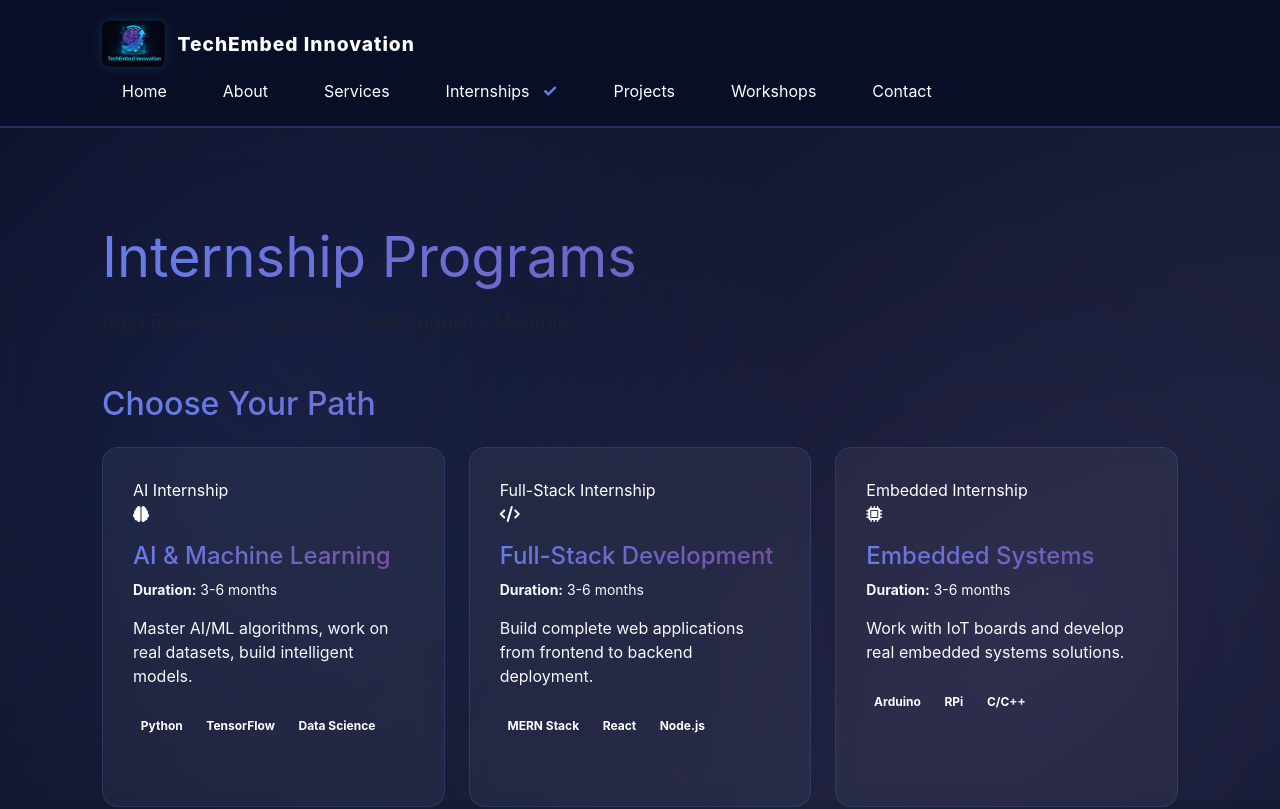
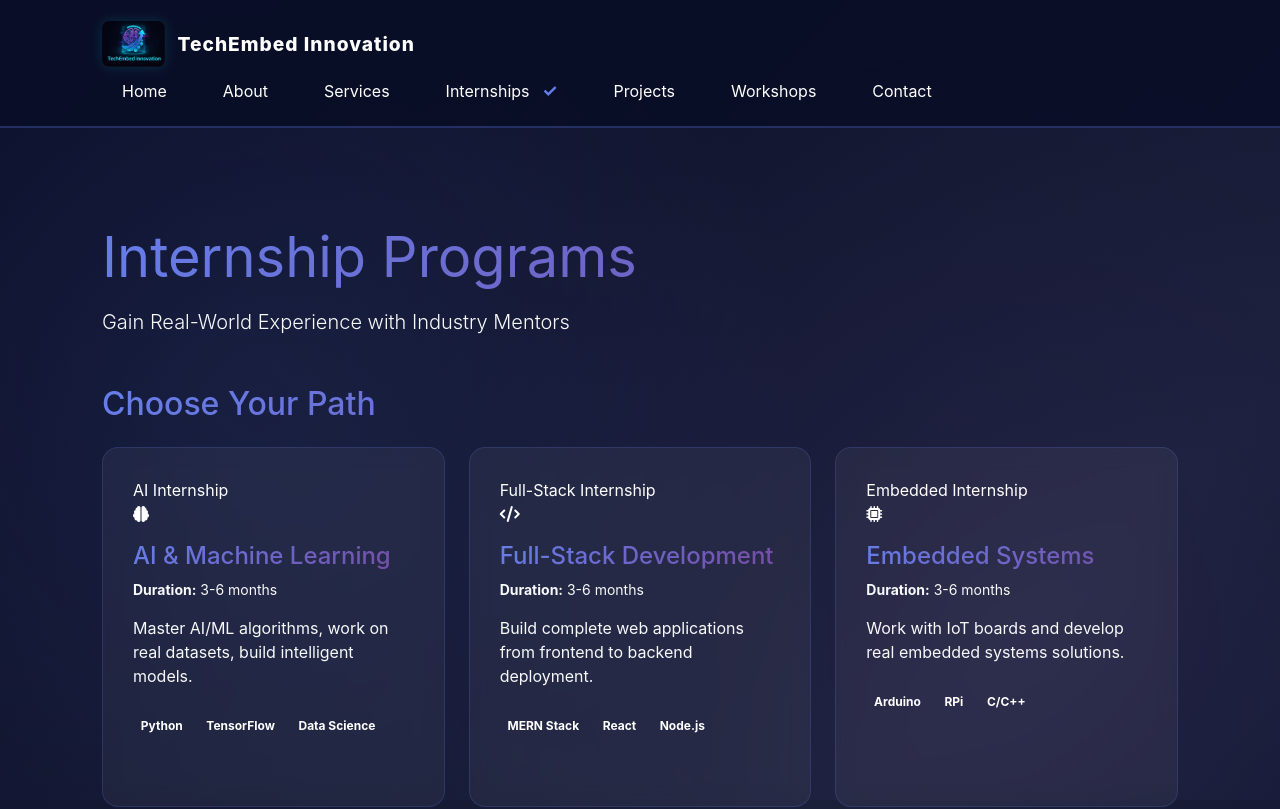
Before and after one commit to Dhanush241124/TechEmbedInnovations, a React (Vite) app: page /internships in a window 1280 px wide. Shown: the top 809 px of the page. Built offline with nearby package versions, Linux system fonts and the light colour scheme.

Commit message:
Update Internships font color

```diff
--- a/src/pages/Internships.jsx
+++ b/src/pages/Internships.jsx
@@ -5,7 +5,7 @@ export default function Internships(){
     <div className="container py-5">
       <section className="mb-5 mt-5">
         <h1 className="display-4 neon-text mb-3"><strong>Internship Programs</strong></h1>
-        <p className="lead text-muted">Gain Real-World Experience with Industry Mentors</p>
+        <p className="lead text-light">Gain Real-World Experience with Industry Mentors</p>
       </section>
 
       <section className="mb-5">
```
